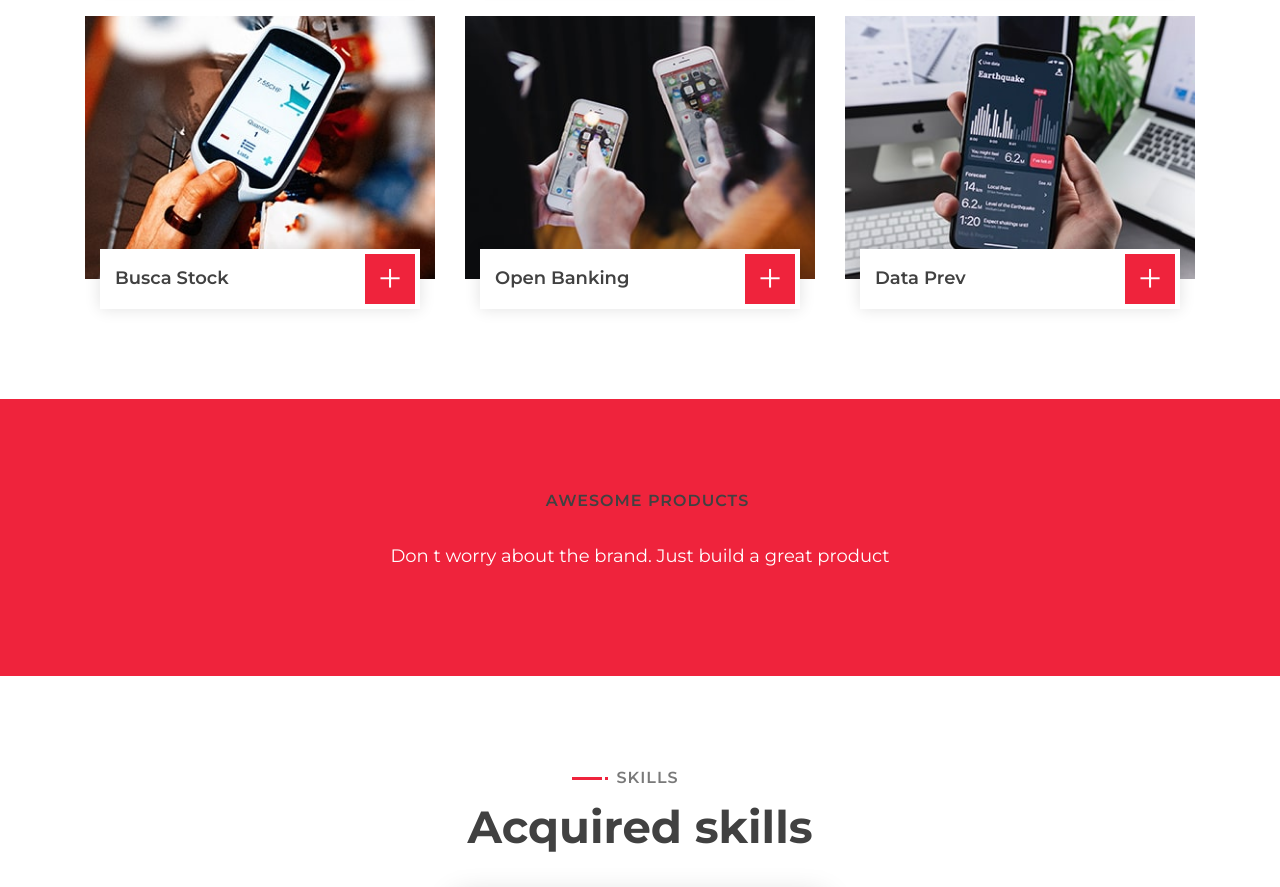
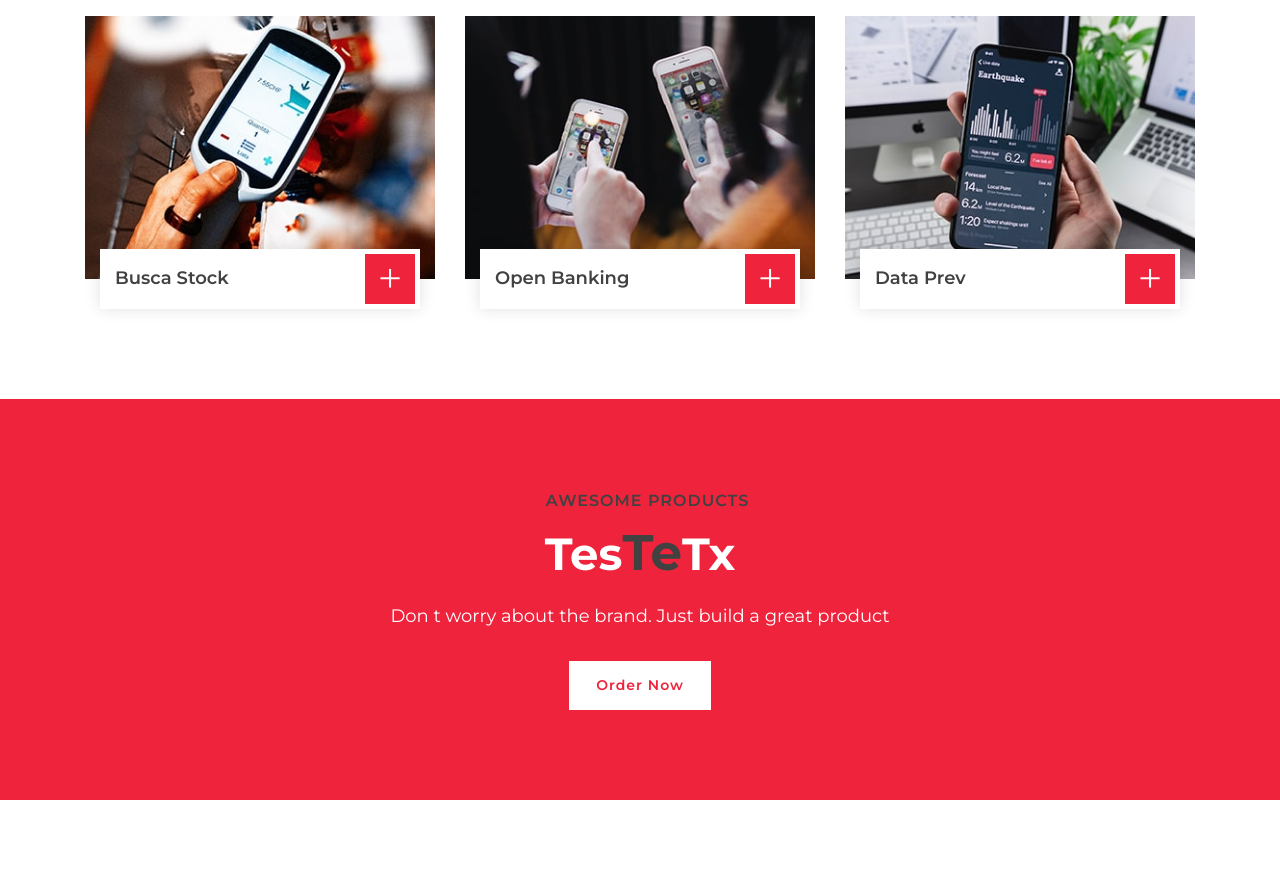
Before and after one commit to FlavioNp/Product.github.io, a plain HTML site: page index.html in a window 1280 px wide. Shown: the part 4439-5326 px from the top of the page. Drawn offline with nearby package versions, Linux system fonts and the light colour scheme.

Commit message:
commit correction

```diff
--- a/index.html
+++ b/index.html
@@ -387,13 +387,13 @@
             <div class="container">
                 <div class="section-header text-center">
                     <p>Awesome Products</p>
-                    <!-- Text Colors <h2><span></span></h2>-->
+                     <h2>Tes<span>Te</span>Tx</h2>
                 </div>
                 <div class="container banner-text">
                     <p>
                         Don t worry about the brand. Just build a great product
                     </p>
-                    <!-- Btn Banner <a class="btn">Order Now</a>-->
+                        <a class="btn">Order Now</a>
                 </div>
             </div>
         </div>
```
